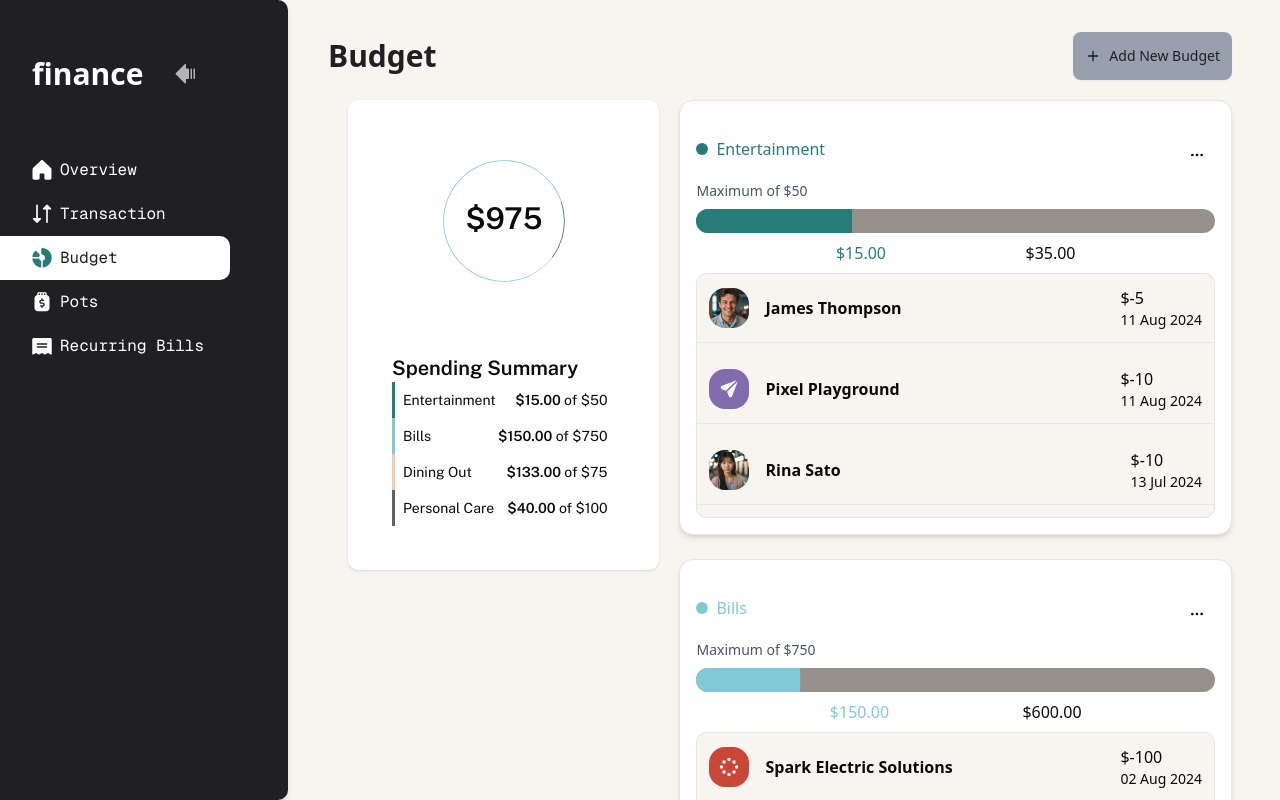
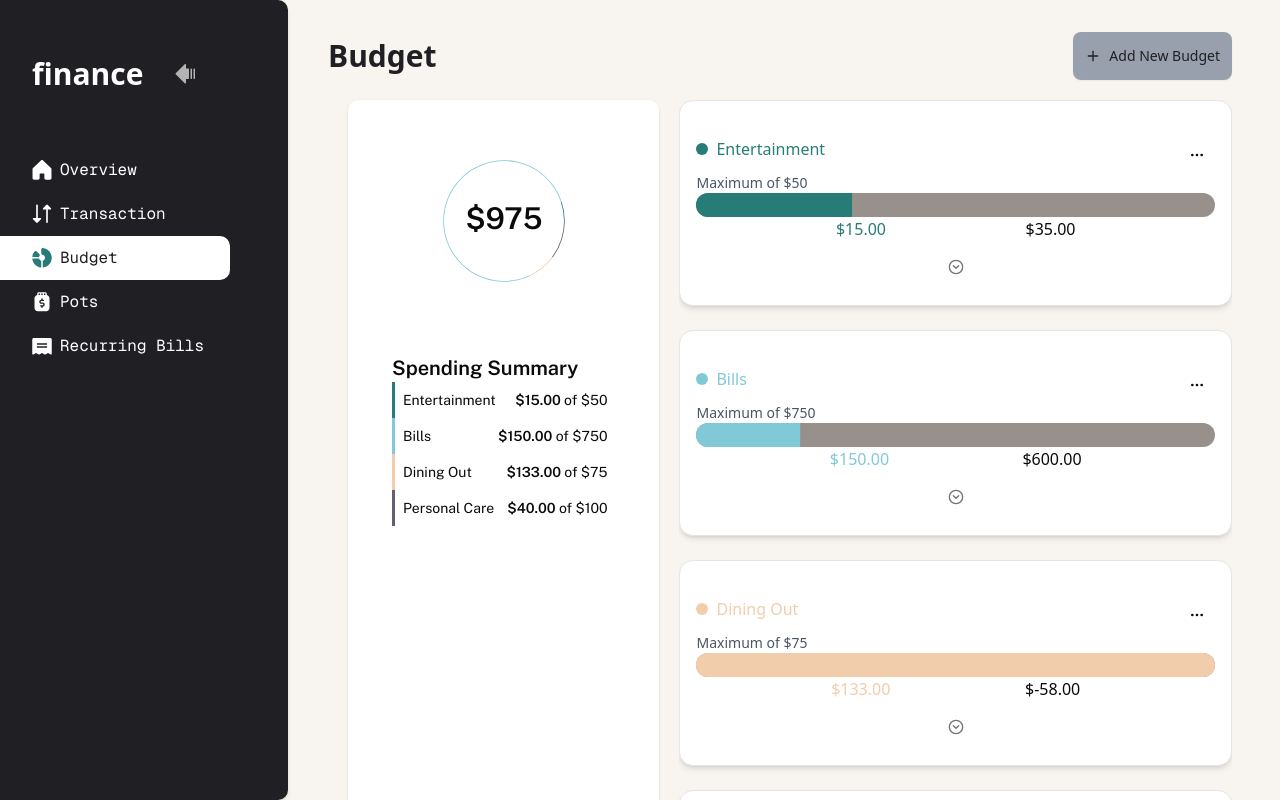
Before and after one commit to Omokhepe/dashboard-financial, a Next.js app: page /budget in a window 1280 px wide. Shown: the top 800 px of the page. Built offline with nearby package versions, Linux system fonts and the light colour scheme.

Commit message:
a little dazzy for budget page

```diff
--- a/package.json
+++ b/package.json
@@ -11,6 +11,7 @@
     "format:check": "prettier --check ."
   },
   "dependencies": {
+    "@radix-ui/react-accordion": "^1.2.12",
     "@radix-ui/react-dialog": "^1.1.15",
     "@radix-ui/react-label": "^2.1.7",
     "@radix-ui/react-popover": "^1.1.15",
--- a/src/app/(main)/budget/page.jsx
+++ b/src/app/(main)/budget/page.jsx
@@ -1,7 +1,14 @@
 'use client';
 import React, { useMemo, useState } from 'react';
 import { Button } from '@components/ui/button';
-import { Plus } from 'lucide-react';
+import {
+  ArrowDownLeftSquare,
+  Plus,
+  SquareArrowDown,
+  SquareChevronDown,
+  SquareChevronUp,
+  ChevronsUpDown,
+} from 'lucide-react';
 import { useFetchData } from '@hooks/useFetchData';
 import OverviewBudget from '@/app/(main)/overview/OverviewBudget';
 import { Progress } from '@components/ui/progress';
@@ -17,7 +24,12 @@
   updateBudget,
 } from '@/store/action/budgetAction';
 import DeleteDialog from '@components/DeleteModal';
-import { deletePot } from '@/store/action/potAction';
+import {
+  Accordion,
+  AccordionContent,
+  AccordionItem,
+  AccordionTrigger,
+} from '@/components/ui/accordion';
 
 const Budget = () => {
   const { loading, error, data } = useFetchData('/data.json');
@@ -28,6 +40,14 @@
   const [openDialog, setOpenDialog] = useState(false);
   const [selectedBudget, setSelectedBudget] = useState(null);
   const [openDelete, setOpenDelete] = useState(false);
+  const [collapse, setCollapse] = useState(true);
+  const [openIndex, setOpenIndex] = useState(null);
+  //
+  const toggle = (index) => {
+    console.log(index);
+    setOpenIndex(openIndex === index ? null : index);
+    setCollapse(false);
+  };
 
   const [open, setOpen] = useState(false); //modal state
   const [formData, setFormData] = useState({
@@ -151,8 +171,9 @@
           />
         </div>
       </div>
-      <div className="flex">
-        <div className="flex-1/3 bg-white m-5 rounded-lg card_wrap h-1/2">
+
+      <div className="flex h-screen">
+        <div className="flex-1/3 bg-white m-5 rounded-lg card_wrap min-h-1/12">
           <div className="flex justify-center">
             <OverviewBudget budgets={budgetData} />
           </div>
@@ -178,7 +199,7 @@
           </div>
         </div>
 
-        <div className="flex-3/5 my-5">
+        <div className="flex-3/5 my-5 pb-4 overflow-y-auto">
           <div className="grid gap-6 ">
             {budgetData.map((b, index) => {
               const used = augustSums.sums[b.category] || 0;
@@ -187,17 +208,25 @@
               const arrayTrans = augustSums.lists[b.category];
 
               return (
-                <div
+                <Accordion
+                  type="single"
+                  collapsible
+                  // className="w-full"
+                  defaultValue={index}
                   key={index}
-                  className="p-4 rounded-xl shadow-md border bg-white space-y-2"
+                  className=" w-full p-4 rounded-xl shadow-md border bg-white space-y-2"
                 >
+                  <AccordionItem value="item-1">
                     <div className="flex justify-between pt-5">
                       <div>
                         <span
                           className="h-3 w-3 rounded-full mr-2 inline-block"
                           style={{ backgroundColor: b.theme }}
                         />
-                      <span className="font-medium" style={{ color: b.theme }}>
+                        <span
+                          className="font-medium"
+                          style={{ color: b.theme }}
+                        >
                           {b.category}
                         </span>
                       </div>
@@ -226,8 +255,7 @@
                       <span style={{ color: b.theme }}>${used.toFixed(2)}</span>
                       <span>${difference.toFixed(2)}</span>
                     </div>
-
-                  <div className="bg-beige100 rounded-lg border space-y-2">
+                    <AccordionContent className="bg-beige100 rounded-lg border space-y-2">
                       {arrayTrans.slice(0, 3).map((item, index) => {
                         const { avatar, name, date, amount } = item;
                         return (
@@ -252,8 +280,10 @@
                           </div>
                         );
                       })}
-                  </div>
-                </div>
+                    </AccordionContent>
+                    <AccordionTrigger className="flex justify-center"></AccordionTrigger>
+                  </AccordionItem>
+                </Accordion>
               );
             })}
             <EditModal
--- /dev/null
+++ b/src/components/ui/accordion.jsx
@@ -0,0 +1,56 @@
+'use client';
+
+import * as React from 'react';
+import * as AccordionPrimitive from '@radix-ui/react-accordion';
+import { CircleChevronDown } from 'lucide-react';
+
+import { cn } from '@/lib/utils';
+
+function Accordion({ ...props }) {
+  return <AccordionPrimitive.Root data-slot="accordion" {...props} />;
+}
+
+function AccordionItem({ className, ...props }) {
+  return (
+    <AccordionPrimitive.Item
+      data-slot="accordion-item"
+      className={cn('border-b last:border-b-0', className)}
+      {...props}
+    />
+  );
+}
+
+function AccordionTrigger({ className, children, ...props }) {
+  return (
+    <AccordionPrimitive.Header className="flex">
+      <AccordionPrimitive.Trigger
+        data-slot="accordion-trigger"
+        className={cn(
+          'focus-visible:border-ring focus-visible:ring-ring/50 flex flex-1 items-start justify-between gap-4 rounded-md py-4 text-left text-sm font-medium transition-all outline-none hover:underline focus-visible:ring-[3px] disabled:pointer-events-none disabled:opacity-50 [&[data-state=open]>svg]:rotate-180',
+          className
+        )}
+        {...props}
+      >
+        {children}
+        <CircleChevronDown
+          className="text-muted-foreground pointer-events-none size-4 shrink-0
+        translate-y-0.5 transition-transform duration-200"
+        />
+      </AccordionPrimitive.Trigger>
+    </AccordionPrimitive.Header>
+  );
+}
+
+function AccordionContent({ className, children, ...props }) {
+  return (
+    <AccordionPrimitive.Content
+      data-slot="accordion-content"
+      className="data-[state=closed]:animate-accordion-up data-[state=open]:animate-accordion-down overflow-hidden text-sm"
+      {...props}
+    >
+      <div className={cn('pt-0 pb-4', className)}>{children}</div>
+    </AccordionPrimitive.Content>
+  );
+}
+
+export { Accordion, AccordionItem, AccordionTrigger, AccordionContent };
```
Also changed, not shown: 1 other file (tests, documents, lock files or other folders). Lines whose indentation alone changed are shown as unchanged.
